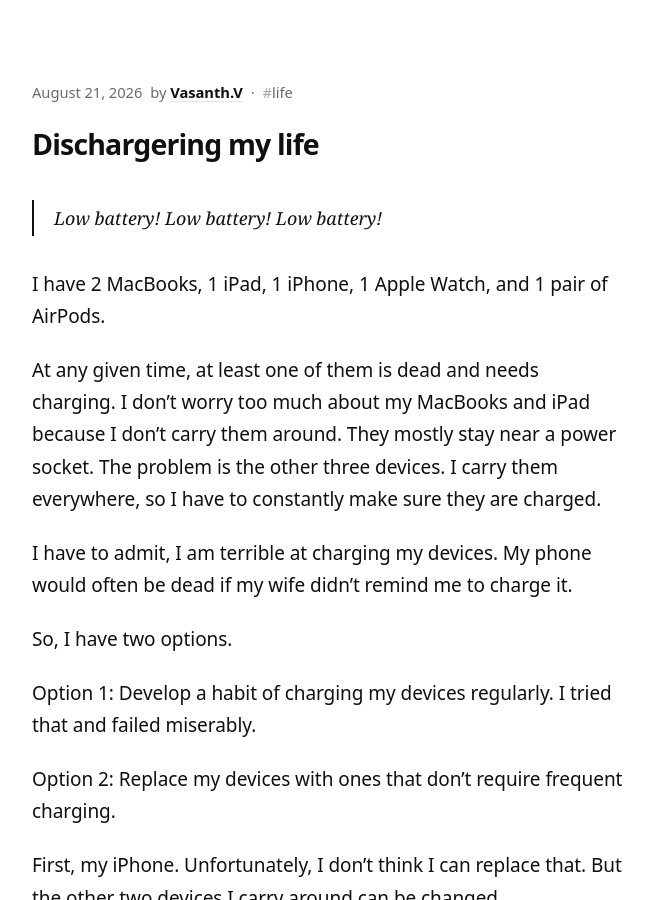
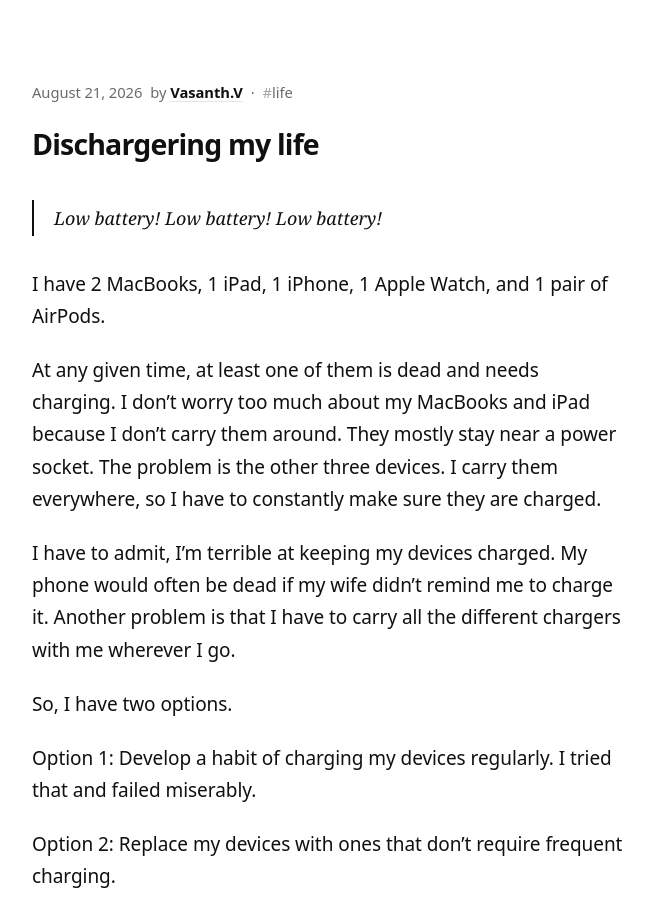
Before and after one commit to vasanthv/vasanthv.github.io, a Jekyll site: the page built from _posts/2026-08-21-dischargering-my-life.md, in a window 1280 px wide and 900 px high. Shown: the whole window, without its empty margins (312-965 px from the left). Built offline with Jekyll 4.4.1, drawn with Linux system fonts in a browser that asks for light colours; a script that is not in the unit is left out.

Commit message:
Update 2026-08-21-dischargering-my-life.md

```diff
--- a/_posts/2026-08-21-dischargering-my-life.md
+++ b/_posts/2026-08-21-dischargering-my-life.md
@@ -9,7 +9,7 @@ I have 2 MacBooks, 1 iPad, 1 iPhone, 1 Apple Watch, and 1 pair of AirPods.
 
 At any given time, at least one of them is dead and needs charging. I don't worry too much about my MacBooks and iPad because I don't carry them around. They mostly stay near a power socket. The problem is the other three devices. I carry them everywhere, so I have to constantly make sure they are charged.
 
-I have to admit, I am terrible at charging my devices. My phone would often be dead if my wife didn't remind me to charge it.
+I have to admit, I’m terrible at keeping my devices charged. My phone would often be dead if my wife didn’t remind me to charge it. Another problem is that I have to carry all the different chargers with me wherever I go.
 
 So, I have two options.
 
```
